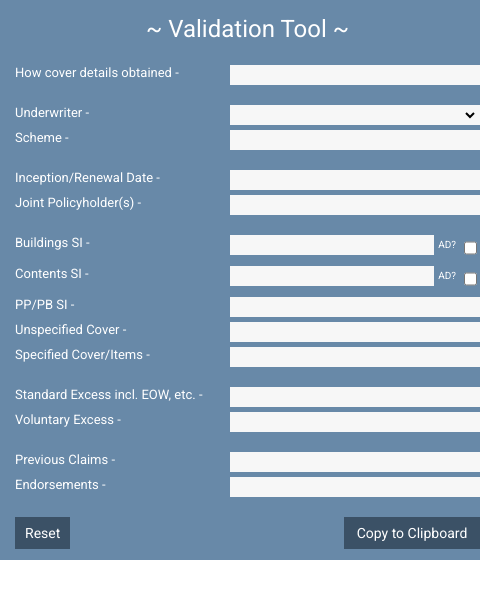
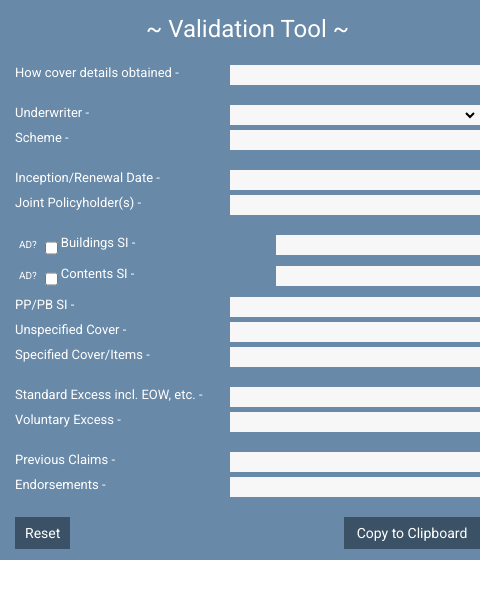
Before and after one commit to NovaXeros/vtt, an Electron app: page app/index.html in a window 480 px wide. Drawn offline with Linux system fonts and the light colour scheme.

Commit message:
Updated checkbox div and tabbing priorities

```diff
--- a/app/index.html
+++ b/app/index.html
@@ -46,19 +46,23 @@
 <div class="form-group">
 	<br/>
 	<div class="checkbox-carrier">
-		<input type="checkbox" id="bui-ad-q" />
-		<label class="q-label" for="bui-ad-q">AD?</label>
+		<input class="text-box-shared" id="bui-si" />
+		<div style="float:left;">
+			<input type="checkbox" id="bui-ad-q" />
+			<label class="q-label" for="bui-ad-q">AD?</label>
+		</div>
 	</div>
 	<label class="main-label" for="bui-si">Buildings SI -</label>
-	<input class="text-box-shared" id="bui-si" />
 </div>
 <div class="form-group">
 	<div class="checkbox-carrier">
-		<input type="checkbox" id="con-ad-q" />
-		<label class="q-label" for="con-ad-q">AD?</label>
+		<input class="text-box-shared" id="con-si" />
+		<div style="float:left;">
+			<input type="checkbox" id="con-ad-q" />
+			<label class="q-label" for="con-ad-q">AD?</label>
+		</div>
 	</div>
 	<label class="main-label" for="Student">Contents SI -</label>
-	<input class="text-box-shared" id="con-si" />
 </div>
 <div class="form-group">
 	<label class="main-label" for="pp-si">PP/PB SI -</label>
@@ -92,8 +96,8 @@
 </div>
 <div class="form-group">
 <br/>
+<button id="copy-button" type="button" class="copy-button-fast" onclick="processFlow()">Copy to Clipboard</button>
 <button id="reset-button" type="reset" value="Reset">Reset</button>
-<button id="copy-button" type="button" class="copy-button-fast" onclick="processFlow()">Copy to Clipboard</button>
 <br/>
 </div>
 
```
